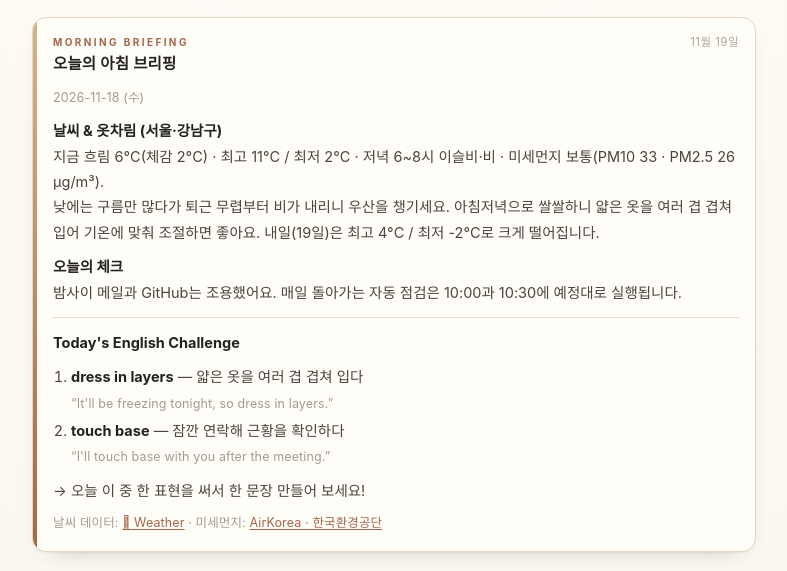
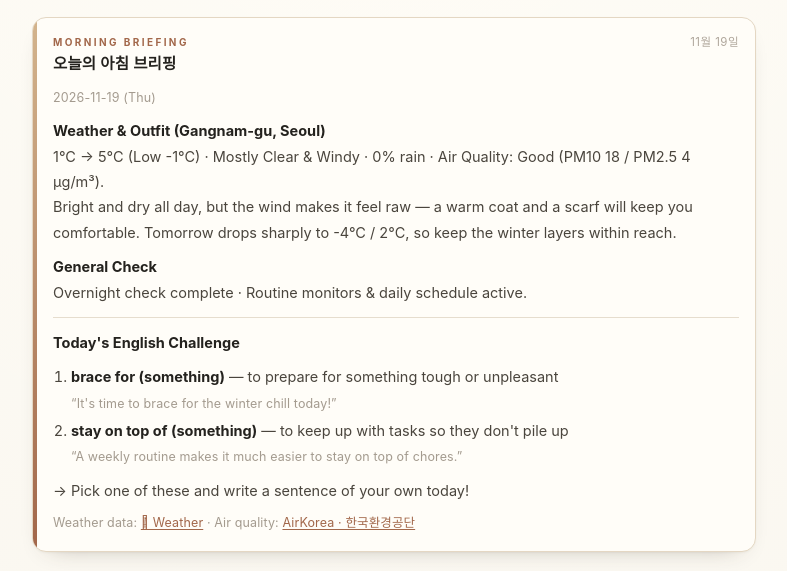
Before and after one commit to irinnnn2-ai/mini-archive, a plain HTML site: page index.html in a window 1280 px wide. Shown: the part 155-726 px from the top of the page, without its empty margins (246-1033 px from the left). Drawn offline with Linux system fonts and the light colour scheme.

Commit message:
Morning briefing for 2026-11-19

```diff
--- a/index.html
+++ b/index.html
@@ -567,20 +567,20 @@
       </div>
       <!-- MORNING_BRIEFING_START -->
       <div class="briefing-body" id="morningBriefing">
-        <p class="briefing-hint">2026-11-18 (수)</p>
-        <p><strong>날씨 &amp; 옷차림 (서울·강남구)</strong><br>
-        지금 흐림 6°C(체감 2°C) · 최고 11°C / 최저 2°C · 저녁 6~8시 이슬비·비 · 미세먼지 보통(PM10 33 · PM2.5 26 µg/m³).<br>
-        낮에는 구름만 많다가 퇴근 무렵부터 비가 내리니 우산을 챙기세요. 아침저녁으로 쌀쌀하니 얇은 옷을 여러 겹 겹쳐 입어 기온에 맞춰 조절하면 좋아요. 내일(19일)은 최고 4°C / 최저 -2°C로 크게 떨어집니다.</p>
-        <p><strong>오늘의 체크</strong><br>
-        밤사이 메일과 GitHub는 조용했어요. 매일 돌아가는 자동 점검은 10:00과 10:30에 예정대로 실행됩니다.</p>
+        <p class="briefing-hint">2026-11-19 (Thu)</p>
+        <p><strong>Weather &amp; Outfit (Gangnam-gu, Seoul)</strong><br>
+        1°C → 5°C (Low -1°C) · Mostly Clear &amp; Windy · 0% rain · Air Quality: Good (PM10 18 / PM2.5 4 µg/m³).<br>
+        Bright and dry all day, but the wind makes it feel raw — a warm coat and a scarf will keep you comfortable. Tomorrow drops sharply to -4°C / 2°C, so keep the winter layers within reach.</p>
+        <p><strong>General Check</strong><br>
+        Overnight check complete · Routine monitors &amp; daily schedule active.</p>
         <hr>
         <p><strong>Today's English Challenge</strong></p>
         <ol>
-          <li><strong>dress in layers</strong> — 얇은 옷을 여러 겹 겹쳐 입다<br><span class="briefing-hint">&ldquo;It'll be freezing tonight, so dress in layers.&rdquo;</span></li>
-          <li><strong>touch base</strong> — 잠깐 연락해 근황을 확인하다<br><span class="briefing-hint">&ldquo;I'll touch base with you after the meeting.&rdquo;</span></li>
+          <li><strong>brace for (something)</strong> — to prepare for something tough or unpleasant<br><span class="briefing-hint">&ldquo;It's time to brace for the winter chill today!&rdquo;</span></li>
+          <li><strong>stay on top of (something)</strong> — to keep up with tasks so they don't pile up<br><span class="briefing-hint">&ldquo;A weekly routine makes it much easier to stay on top of chores.&rdquo;</span></li>
         </ol>
-        <p>→ 오늘 이 중 한 표현을 써서 한 문장 만들어 보세요!</p>
-        <p class="briefing-hint">날씨 데이터: <a href="https://developer.apple.com/weatherkit/data-source-attribution/">&#xF8FF; Weather</a> · 미세먼지: <a href="https://www.airkorea.or.kr/">AirKorea · 한국환경공단</a></p>
+        <p>→ Pick one of these and write a sentence of your own today!</p>
+        <p class="briefing-hint">Weather data: <a href="https://developer.apple.com/weatherkit/data-source-attribution/">&#xF8FF; Weather</a> · Air quality: <a href="https://www.airkorea.or.kr/">AirKorea · 한국환경공단</a></p>
       </div>
       <!-- MORNING_BRIEFING_END -->
     </section>
```
